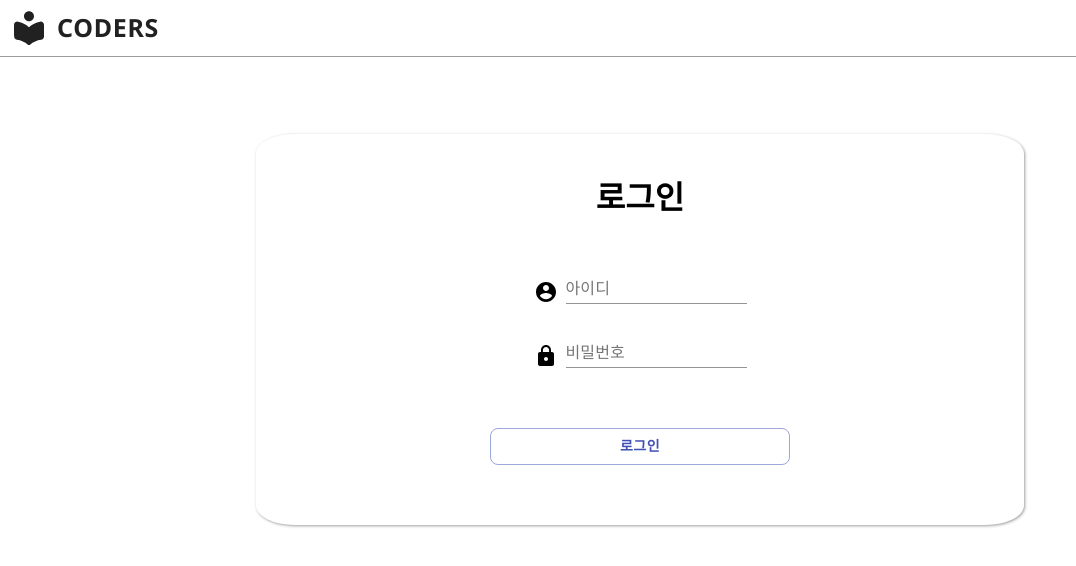
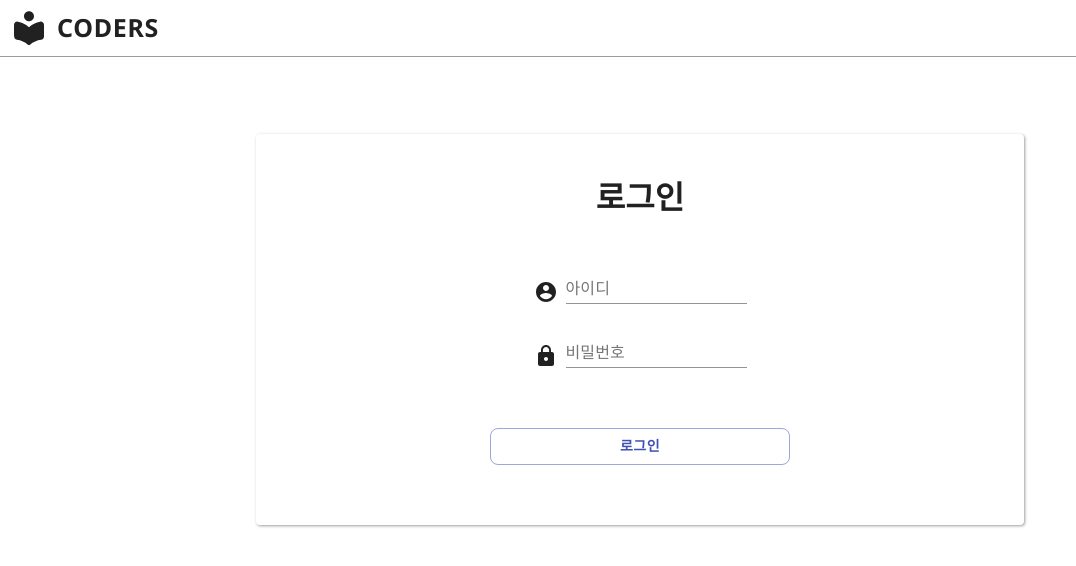
Before and after one commit to CSUOS/coders, a React (Create React App) app in the folder frontend/: page /login in a window 1280 px wide. Shown: the top 566 px of the page, without its empty margins (0-1076 px from the left). Built offline with nearby package versions, Linux system fonts and the light colour scheme.

Commit message:
Update login page UI

```diff
--- a/frontend/src/components/View/LoginView.js
+++ b/frontend/src/components/View/LoginView.js
@@ -1,6 +1,6 @@
 import React from 'react';
 import { Link } from 'react-router-dom';
-import { Grid, TextField, Button, Box } from '@material-ui/core';
+import { Grid, TextField, Button, Box, Paper } from '@material-ui/core';
 import AccountCircle from '@material-ui/icons/AccountCircle';
 import LockIcon from '@material-ui/icons/Lock';
 import { Header } from '../UI';
@@ -9,11 +9,7 @@ const LoginView = () => {
 	return (
 		<Grid className="login">
 			<Header authorized={false} />
-			<Box
-				borderColor="primary.main"
-				borderRadius="5%"
-				className="login-box"
-			>
+			<Paper className="login-box">
 				<Grid container direction="row" className="login-container">
 					<Grid className="login-text">로그인</Grid>
 					<Grid container className="login-field">
@@ -36,7 +32,7 @@ const LoginView = () => {
 						</Link>
 					</Grid>
 				</Grid>
-			</Box>
+			</Paper>
 		</Grid>
 	);
 };
```
